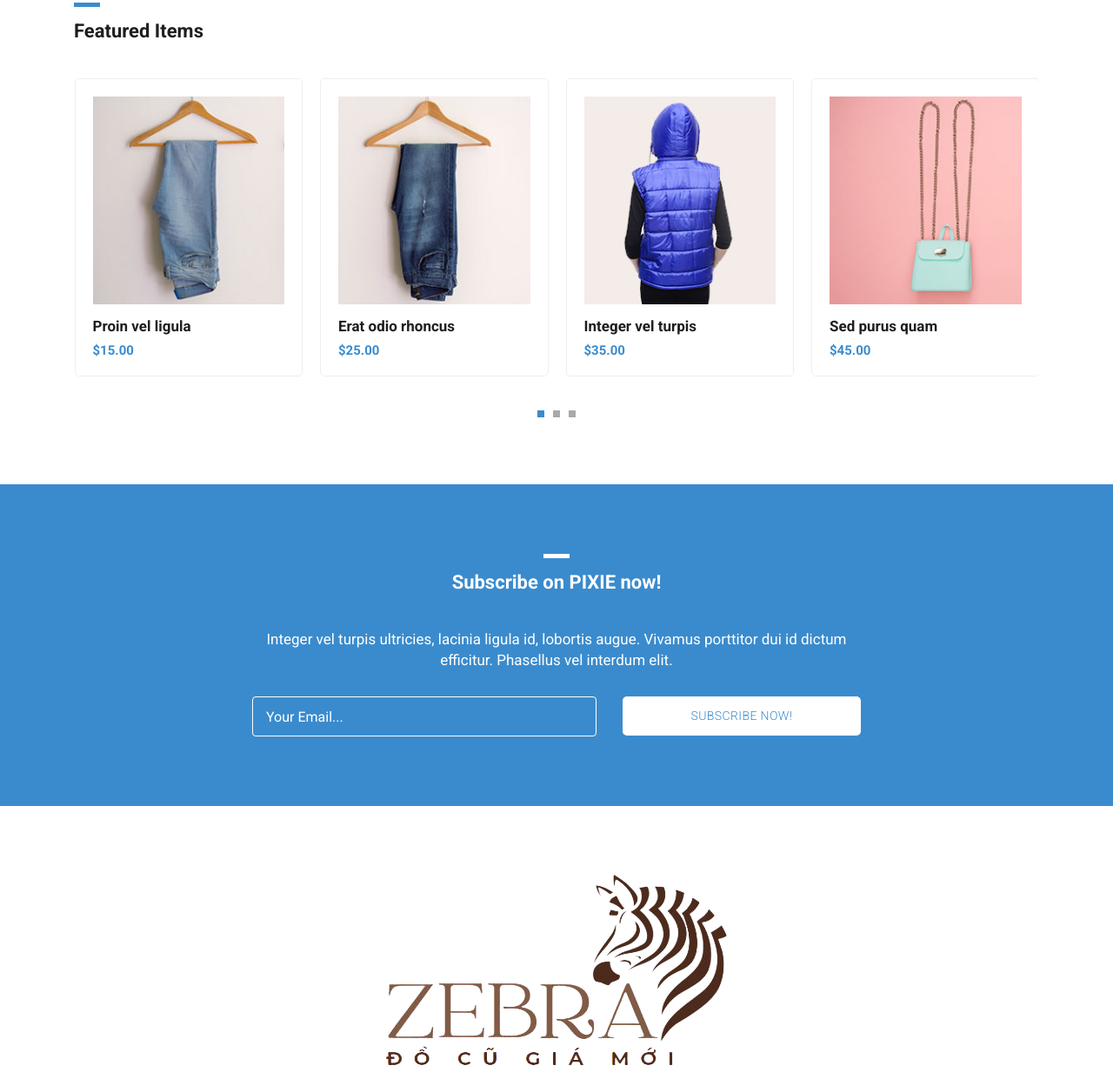
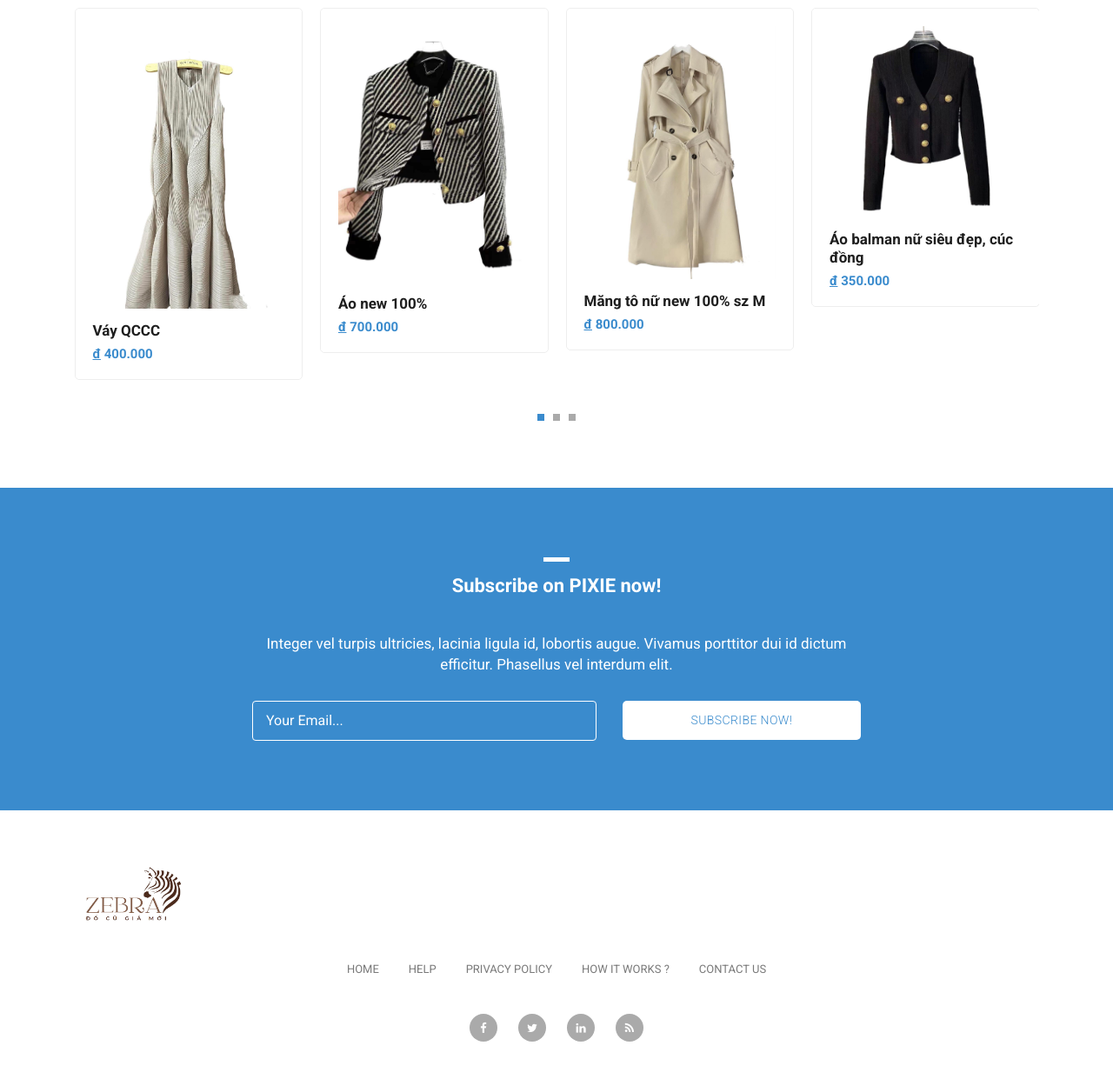
Before and after one commit to daq2k2/daq2k2.github.io, a plain HTML site: page index.html in a window 1280 px wide. Shown: the part 1116-2357 px from the top of the page at 87% size. Drawn offline with Linux system fonts and the light colour scheme.

Commit message:
update logo

```diff
--- /dev/null
+++ b/assets/css/style.css
@@ -0,0 +1,6 @@
+.logo{
+    display: flex;
+    align-items: left;
+    width: 400px;
+    height: 170px;
+}
--- a/index.html
+++ b/index.html
@@ -9,7 +9,7 @@
     <meta name="author" content="">
     <link href="https://fonts.googleapis.com/css?family=Roboto:100,300,400,500,700" rel="stylesheet">
 
-    <title>ZEBRA - Tủ đồ ký gửi</title>
+    <title>ZEBRA - ĐỒ CŨ GIÁ MỚI</title>
 
     <!-- Bootstrap core CSS -->
     <link href="vendor/bootstrap/css/bootstrap.min.css" rel="stylesheet">
@@ -19,6 +19,8 @@
     <link rel="stylesheet" href="assets/css/fontawesome.css">
     <link rel="stylesheet" href="assets/css/tooplate-main.css">
     <link rel="stylesheet" href="assets/css/owl.css">
+
+    <link rel="stylesheet" href="assets/css/style.css">
 <!--
 Tooplate 2114 Pixie
 https://www.tooplate.com/view/2114-pixie
@@ -40,8 +42,9 @@ https://www.tooplate.com/view/2114-pixie
 
     <!-- Navigation -->
     <nav class="navbar navbar-expand-lg navbar-dark bg-dark static-top">
+      <a class="navbar-brand" href="#"><img class="logo" src="assets/images/header-logo7.png" alt=""></a>
       <div class="container">
-        <a class="navbar-brand" href="#"><img src="assets/images/header-logo5.png" alt=""></a>
+        <a class="navbar-brand" href="#"><img src="assets/images/header-logo17.png" alt=""></a>
         <button class="navbar-toggler" type="button" data-toggle="collapse" data-target="#navbarResponsive" aria-controls="navbarResponsive" aria-expanded="false" aria-label="Toggle navigation">
           <span class="navbar-toggler-icon"></span>
         </button>
@@ -73,7 +76,7 @@ https://www.tooplate.com/view/2114-pixie
         <div class="row">
           <div class="col-md-12">
             <div class="caption">
-              <h2>Ecommerce HTML Template</h2>
+              <h2>ZEBRA - ĐỒ CŨ GIÁ MỚI</h2>
               <div class="line-dec"></div>
               <p>Pixie HTML Template can be converted into your desired CMS theme. Total <strong>5 pages</strong> included. You can use this Bootstrap v4.1.3 layout for any CMS.
               <br><br>Please tell your friends about <a rel="nofollow" href="https://www.facebook.com/tooplate/">Tooplate</a> free template site. Thank you. Photo credit goes to <a rel="nofollow" href="https://www.pexels.com">Pexels website</a>.</p>
@@ -101,42 +104,42 @@ https://www.tooplate.com/view/2114-pixie
             <div class="owl-carousel owl-theme">
               <a href="single-product.html">
                 <div class="featured-item">
-                  <img src="assets/images/item-01.jpg" alt="Item 1">
-                  <h4>Proin vel ligula</h4>
-                  <h6>$15.00</h6>
+                  <img src="assets/images/product-01.jpg" alt="Item 1">
+                  <h4>Váy QCCC</h4>
+                  <h6><u>đ</u> 400.000</h6>
                 </div>
               </a>
               <a href="single-product.html">
                 <div class="featured-item">
-                  <img src="assets/images/item-02.jpg" alt="Item 2">
-                  <h4>Erat odio rhoncus</h4>
-                  <h6>$25.00</h6>
+                  <img src="assets/images/product-02.jpg" alt="Item 2">
+                  <h4>Áo new 100%</h4>
+                  <h6><u>đ</u> 700.000</h6>
                 </div>
               </a>
               <a href="single-product.html">
                 <div class="featured-item">
-                  <img src="assets/images/item-03.jpg" alt="Item 3">
-                  <h4>Integer vel turpis</h4>
-                  <h6>$35.00</h6>
+                  <img src="assets/images/product-03.jpg" alt="Item 3">
+                  <h4>Măng tô nữ new 100% sz M</h4>
+                  <h6><u>đ</u> 800.000</h6>
                 </div>
               </a>
               <a href="single-product.html">
                 <div class="featured-item">
-                  <img src="assets/images/item-04.jpg" alt="Item 4">
-                  <h4>Sed purus quam</h4>
-                  <h6>$45.00</h6>
+                  <img src="assets/images/product-04.jpg" alt="Item 4">
+                  <h4>Áo balman nữ siêu đẹp, cúc đồng</h4>
+                  <h6><u>đ</u> 350.000</h6>
                 </div>
               </a>
               <a href="single-product.html">
                 <div class="featured-item">
-                  <img src="assets/images/item-05.jpg" alt="Item 5">
-                  <h4>Morbi aliquet</h4>
-                  <h6>$55.00</h6>
+                  <img src="assets/images/product-05.jpg" alt="Item 5">
+                  <h4>Áo montoghi cộc tay. Chất len mỏng</h4>
+                  <h6><u>đ</u> 250.000</h6>
                 </div>
               </a>
               <a href="single-product.html">
                 <div class="featured-item">
-                  <img src="assets/images/item-06.jpg" alt="Item 6">
+                  <img src="assets/images/product-06.jpg" alt="Item 6">
                   <h4>Urna ac diam</h4>
                   <h6>$65.00</h6>
                 </div>
```
Also changed, not shown: about.html (+5 -2 lines), contact.html (+5 -2 lines), products.html (+6 -3 lines), single-product.html (+5 -2 lines), assets/images/header-logo6.jpg (renamed from assets/images/z4837442288303_1d2fa0e94957ea9f8d0ab5cfc46c5345.jpg), assets/images/header-logo7.png (added), assets/images/log1.jpg (added).
